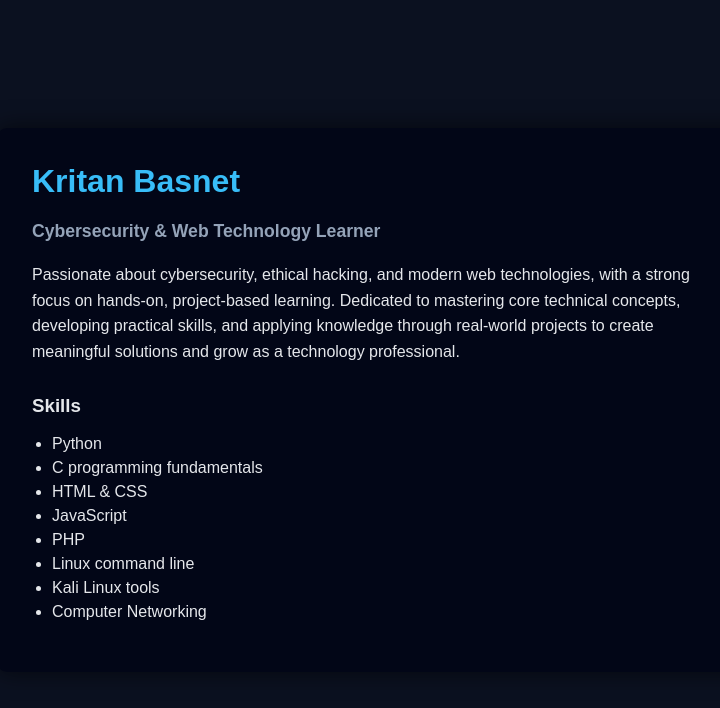
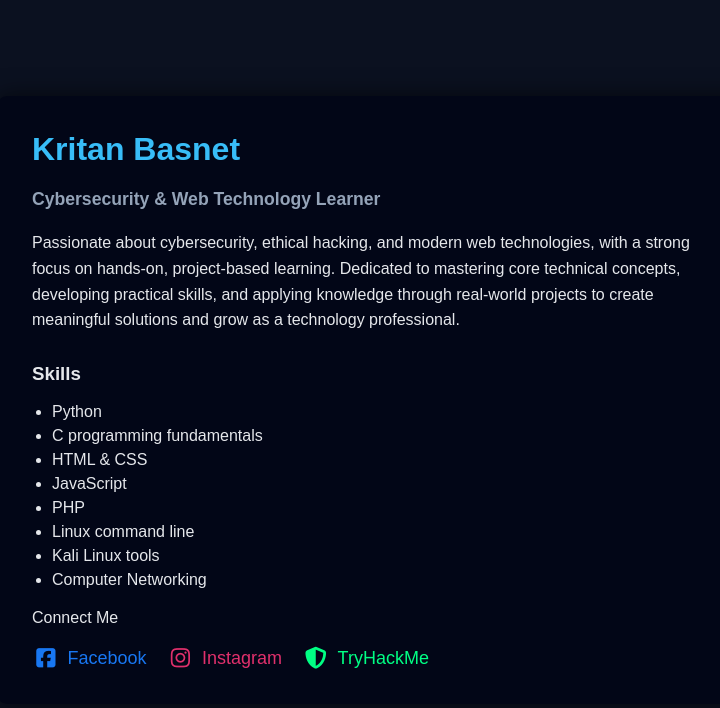
Before and after one commit to Anjanbasnet7/kritan, a plain HTML site: page index.html in a window 1280 px wide. Shown: the whole page, without its empty margins (258-978 px from the left). Drawn offline with Linux system fonts and the light colour scheme.

Commit message:
Enhance index.html with social media section
Added social media links and updated styles.

```diff
--- a/index.html
+++ b/index.html
@@ -1,11 +1,18 @@
 <!DOCTYPE html>
+<html>
+  <head>
+    <title>Hello, World!</title>
+
+  </head>
+  <body>
+      <!DOCTYPE html>
 <html lang="en">
 <head>
   <meta charset="UTF-8">
   <title>Kritan</title>
   <meta name="viewport" content="width=device-width, initial-scale=1.0">
-
-  <style>
+  <link rel="stylesheet" href="https://cdnjs.cloudflare.com/ajax/libs/font-awesome/7.0.1/css/all.min.css" integrity="sha512-2SwdPD6INVrV/lHTZbO2nodKhrnDdJK9/kg2XD1r9uGqPo1cUbujc+IYdlYdEErWNu69gVcYgdxlmVmzTWnetw==" crossorigin="anonymous" referrerpolicy="no-referrer" />
+    <style>
     body {
       margin: 0;
       font-family: Arial, sans-serif;
@@ -52,6 +59,39 @@
     p {
       line-height: 1.6;
     }
+
+
+
+    .socials {
+      display: flex;
+      gap: 20px;
+}
+
+  .social {
+    display: inline-flex;
+    align-items: center;
+    gap: 8px;
+    text-decoration: none;
+    font-size: 18px;
+    font-weight: 500;
+    transition: 0.2s ease;
+  }
+
+  .social i {
+    font-size: 22px;
+  }
+
+
+  .fb { color: #1877f2; }
+  .insta { color: #e1306c; }
+  .thm { color: #00ff84; }
+
+  .social:hover {
+    transform: translateY(-2px);
+    opacity: 0.85;
+}
+
+
   </style>
 </head>
 
@@ -78,9 +118,28 @@
       <li>Kali Linux tools</li>
       <li>Computer Networking</li>
     </ul>
+    <p>Connect Me</p>
 
 
-    </ul>
+    <div class="socials">
+  <a href="https://facebook.com/yourprofile" target="_blank" class="social fb">
+    <i class="fa-brands fa-square-facebook"></i>
+    <span>Facebook</span>
+  </a>
+
+  <a href="https://instagram.com/yourprofile" target="_blank" class="social insta">
+    <i class="fa-brands fa-instagram"></i>
+    <span>Instagram</span>
+  </a>
+
+  <a href="https://tryhackme.com/p/yourusername" target="_blank" class="social thm">
+    <i class="fa-solid fa-shield-halved"></i>
+    <span>TryHackMe</span>
+  </a>
+</div>
+
   </div>
 </body>
 </html>
+  </body>
+</html>
```
